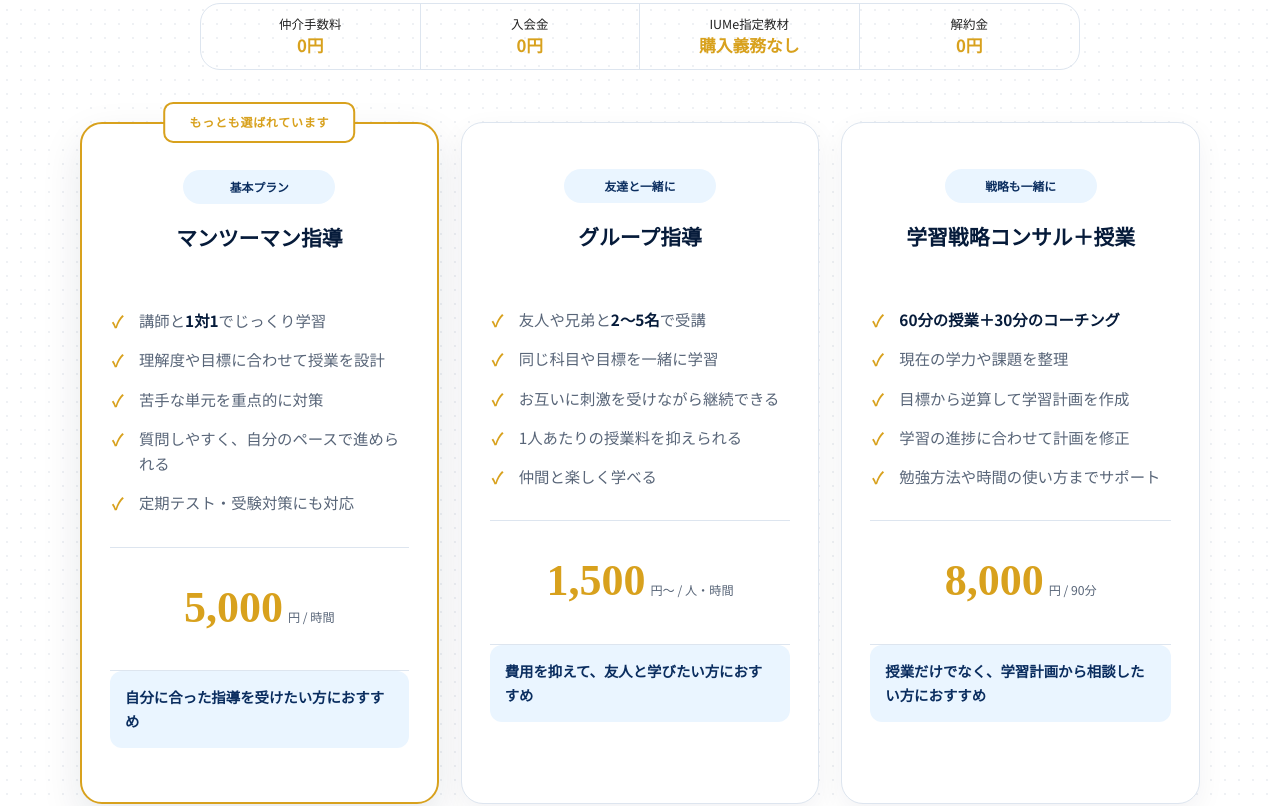
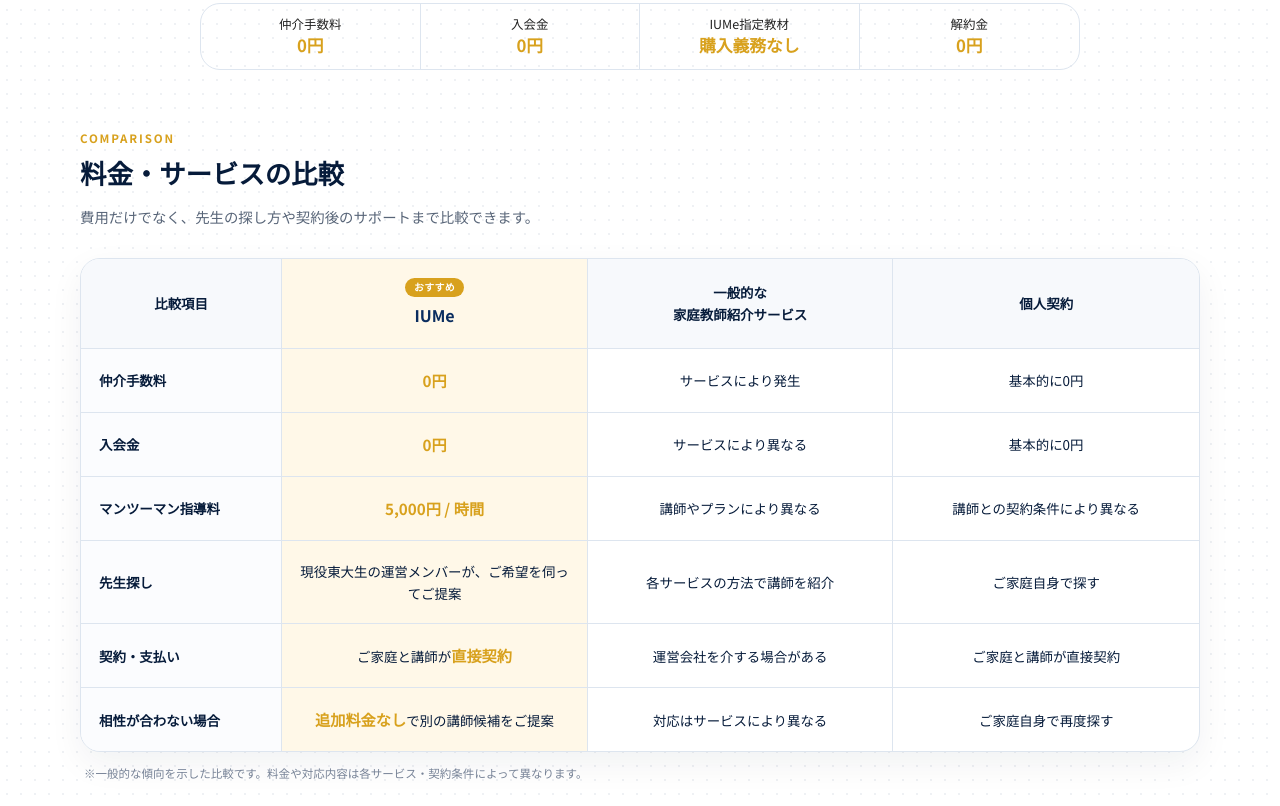
Before and after one commit to nodoka-inoue/iume-site, a website: page index.html in a window 1280 px wide. Shown: the part 3958-4764 px from the top of the page. Drawn offline with Linux system fonts and the light colour scheme.

Commit message:
Add pricing service comparison table

```diff
--- a/index.html
+++ b/index.html
@@ -24,7 +24,7 @@
     <link rel="preconnect" href="https://fonts.googleapis.com" />
     <link rel="preconnect" href="https://fonts.gstatic.com" crossorigin />
     <link href="https://fonts.googleapis.com/css2?family=Noto+Sans+JP:wght@400;500;600;700&family=Noto+Serif+JP:wght@600;700&display=swap" rel="stylesheet" />
-    <link rel="stylesheet" href="styles.css?v=103" />
+    <link rel="stylesheet" href="styles.css?v=104" />
     <script>document.documentElement.classList.add('js')</script>
     <script src="script.js?v=3" defer></script>
   </head>
@@ -122,6 +122,24 @@
           <p class="section-kicker">料金</p><h2>圧倒的、<em class="strengths-highlight">低価格</em>。</h2>
           <div class="section-lead pricing-intro"><p>一般的な家庭教師サービスでは、ご家庭が支払う料金に、紹介料や管理費などの運営コストが上乗せされることがあります。</p><p>IUMeでは、現役東大生が直接サービスを運営し、ご家庭と講師が直接契約します。間に大きな運営会社を挟まないシンプルな仕組みだからこそ、仲介手数料0円と、分かりやすい料金を実現しています。</p></div>
           <div class="zero-fees reveal"><span>仲介手数料 <b>0円</b></span><span>入会金 <b>0円</b></span><span>IUMe指定教材 <b>購入義務なし</b></span><span>解約金 <b>0円</b></span></div>
+          <section class="comparison-block reveal" aria-labelledby="comparison-title">
+            <div class="comparison-heading"><p class="comparison-label">COMPARISON</p><h3 id="comparison-title">料金・サービスの比較</h3><p>費用だけでなく、先生の探し方や契約後のサポートまで比較できます。</p></div>
+            <p class="comparison-swipe-hint">表は横にスクロールできます</p>
+            <div class="comparison-table-wrap" tabindex="0" role="region" aria-label="IUMeと一般的な家庭教師サービス、個人契約の比較表">
+              <table class="comparison-table">
+                <thead><tr><th scope="col">比較項目</th><th class="iume-column" scope="col"><span>おすすめ</span>IUMe</th><th scope="col">一般的な<br />家庭教師紹介サービス</th><th scope="col">個人契約</th></tr></thead>
+                <tbody>
+                  <tr><th scope="row">仲介手数料</th><td class="iume-column"><strong>0円</strong></td><td>サービスにより発生</td><td>基本的に0円</td></tr>
+                  <tr><th scope="row">入会金</th><td class="iume-column"><strong>0円</strong></td><td>サービスにより異なる</td><td>基本的に0円</td></tr>
+                  <tr><th scope="row">マンツーマン指導料</th><td class="iume-column"><strong>5,000円 / 時間</strong></td><td>講師やプランにより異なる</td><td>講師との契約条件により異なる</td></tr>
+                  <tr><th scope="row">先生探し</th><td class="iume-column">現役東大生の運営メンバーが、ご希望を伺ってご提案</td><td>各サービスの方法で講師を紹介</td><td>ご家庭自身で探す</td></tr>
+                  <tr><th scope="row">契約・支払い</th><td class="iume-column">ご家庭と講師が<strong>直接契約</strong></td><td>運営会社を介する場合がある</td><td>ご家庭と講師が直接契約</td></tr>
+                  <tr><th scope="row">相性が合わない場合</th><td class="iume-column"><strong>追加料金なし</strong>で別の講師候補をご提案</td><td>対応はサービスにより異なる</td><td>ご家庭自身で再度探す</td></tr>
+                </tbody>
+              </table>
+            </div>
+            <p class="comparison-note">※一般的な傾向を示した比較です。料金や対応内容は各サービス・契約条件によって異なります。</p>
+          </section>
           <div class="price-grid">
             <article class="price-card featured reveal"><p class="plan-label">基本プラン</p><h3>マンツーマン指導</h3><ul class="plan-features"><li>講師と<strong>1対1</strong>でじっくり学習</li><li>理解度や目標に合わせて授業を設計</li><li>苦手な単元を重点的に対策</li><li>質問しやすく、自分のペースで進められる</li><li>定期テスト・受験対策にも対応</li></ul><p class="plan-recommendation">自分に合った指導を受けたい方におすすめ</p><p class="price"><b>5,000</b><span>円 / 時間</span></p></article>
             <article class="price-card reveal"><p class="plan-label">友達と一緒に</p><h3>グループ指導</h3><ul class="plan-features"><li>友人や兄弟と<strong>2〜5名</strong>で受講</li><li>同じ科目や目標を一緒に学習</li><li>お互いに刺激を受けながら継続できる</li><li>1人あたりの授業料を抑えられる</li><li>仲間と楽しく学べる</li></ul><p class="plan-recommendation">費用を抑えて、友人と学びたい方におすすめ</p><p class="price"><b>1,500</b><span>円〜 / 人・時間</span></p></article>
--- a/styles.css
+++ b/styles.css
@@ -752,3 +752,32 @@
   .section .plan-recommendation{font-size:.9rem!important}
   .section details p{font-size:1rem}
 }
+
+/* Pricing comparison */
+.comparison-block{margin:58px 0 64px}
+.comparison-heading{max-width:760px;margin-bottom:28px}
+.comparison-label{margin:0 0 5px;color:var(--gold);font-size:.72rem!important;font-weight:800;letter-spacing:.16em}
+.comparison-heading h3{margin:0 0 8px;font-family:"Noto Serif JP",serif;font-size:1.65rem}
+.comparison-heading>p:last-child{margin:0;color:var(--muted);font-size:.9rem}
+.comparison-table-wrap{overflow-x:auto;border:1px solid var(--line);border-radius:20px;background:var(--white);box-shadow:0 12px 34px rgba(6,27,58,.06);-webkit-overflow-scrolling:touch}
+.comparison-table{width:100%;min-width:760px;border-collapse:separate;border-spacing:0;table-layout:fixed;color:var(--deep)}
+.comparison-table th,.comparison-table td{padding:19px 18px;border-right:1px solid var(--line);border-bottom:1px solid var(--line);font-size:.84rem;line-height:1.65;text-align:center;vertical-align:middle}
+.comparison-table tr>*:last-child{border-right:0}.comparison-table tbody tr:last-child>*{border-bottom:0}
+.comparison-table thead th{background:#f7f9fc;font-weight:700}.comparison-table thead th:first-child{width:18%}
+.comparison-table tbody th{background:#fbfcfe;font-weight:700;text-align:left}
+.comparison-table .iume-column{background:var(--cream)}
+.comparison-table thead .iume-column{position:relative;color:var(--navy);font-size:1rem}
+.comparison-table thead .iume-column span{display:block;width:max-content;margin:0 auto 5px;padding:2px 9px;border-radius:999px;background:var(--gold);color:var(--white);font-size:.62rem;line-height:1.5;letter-spacing:.04em}
+.comparison-table .iume-column strong{color:var(--gold);font-size:.95rem}
+.comparison-note{margin:12px 4px 0;color:#778397;font-size:.72rem!important;line-height:1.7}
+.comparison-swipe-hint{display:none}
+@media(max-width:680px){
+  .comparison-block{margin:42px 0 48px}
+  .comparison-heading{margin-bottom:14px}
+  .comparison-heading h3{font-size:1.35rem}
+  .comparison-heading>p:last-child{font-size:.82rem}
+  .comparison-swipe-hint{display:block;margin:0 0 8px;color:var(--muted);font-size:.68rem!important;text-align:right}
+  .comparison-table-wrap{border-radius:15px;overscroll-behavior-inline:contain}
+  .comparison-table{min-width:700px}
+  .comparison-table th,.comparison-table td{padding:15px 13px;font-size:.78rem}
+}
```
